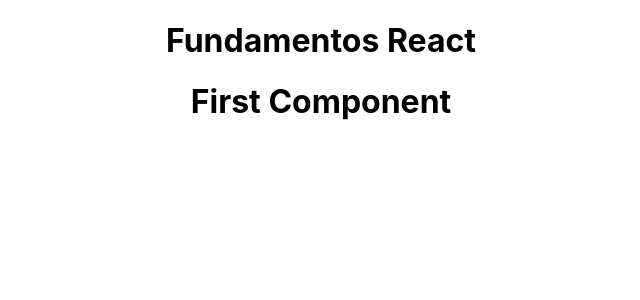
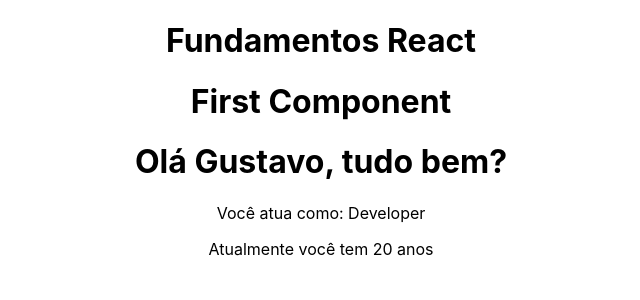
Before and after one commit to GuhSoares/Curso_React, a React (Create React App) app in the folder 2_Fundamentos/fundamentos/: page / in a window 1280 px wide. Shown: the top 300 px of the page, without its empty margins (319-959 px from the left). Built offline with nearby package versions, Linux system fonts and the light colour scheme.

Commit message:
Chore: Add TemplateExpressions

```diff
--- a/2_Fundamentos/fundamentos/src/App.js
+++ b/2_Fundamentos/fundamentos/src/App.js
@@ -1,5 +1,6 @@
 // components
 import FirstComponent from './components/FirstComponent';
+import TemplateExpressions from './components/TemplateExpressions';
 
 // styles
 import './App.css';
@@ -9,6 +10,7 @@
     <div className="App">
       <h1>Fundamentos React</h1>
       <FirstComponent />
+      <TemplateExpressions />
     </div>
   );
 }
--- /dev/null
+++ b/2_Fundamentos/fundamentos/src/components/TemplateExpressions.js
@@ -0,0 +1,19 @@
+const TemplateExpressions = () => {
+
+    const name = "Gustavo"
+    const data = {
+        age: 20,
+        job: "Developer"
+    };
+
+    return(
+        <div>
+            <h1>Olá {name}, tudo bem?</h1>
+            <p>Você atua como: {data.job}</p>
+            <p>Atualmente você tem {data.age} anos</p>
+        </div>
+    )
+
+}
+
+export default TemplateExpressions;
```
